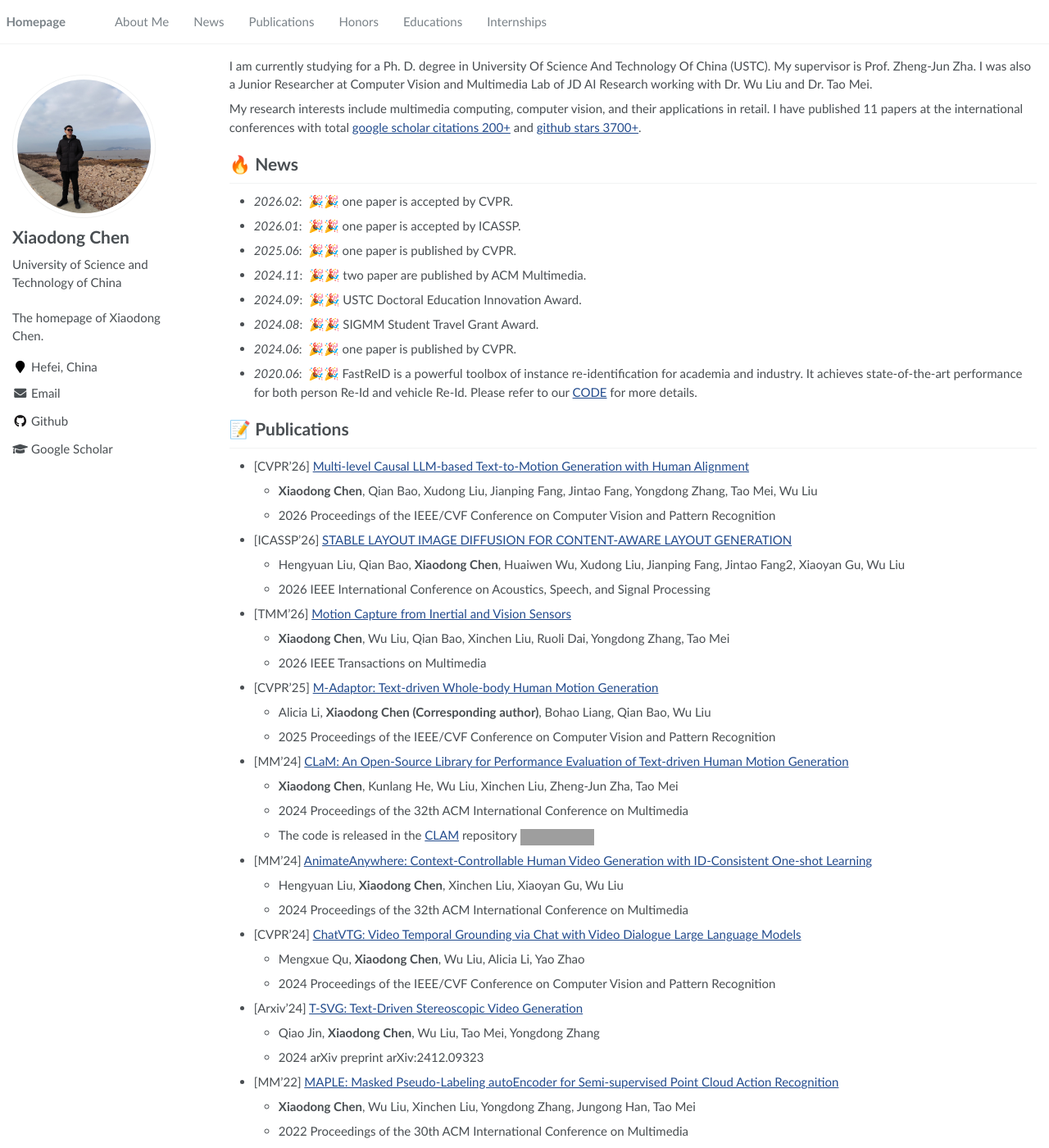
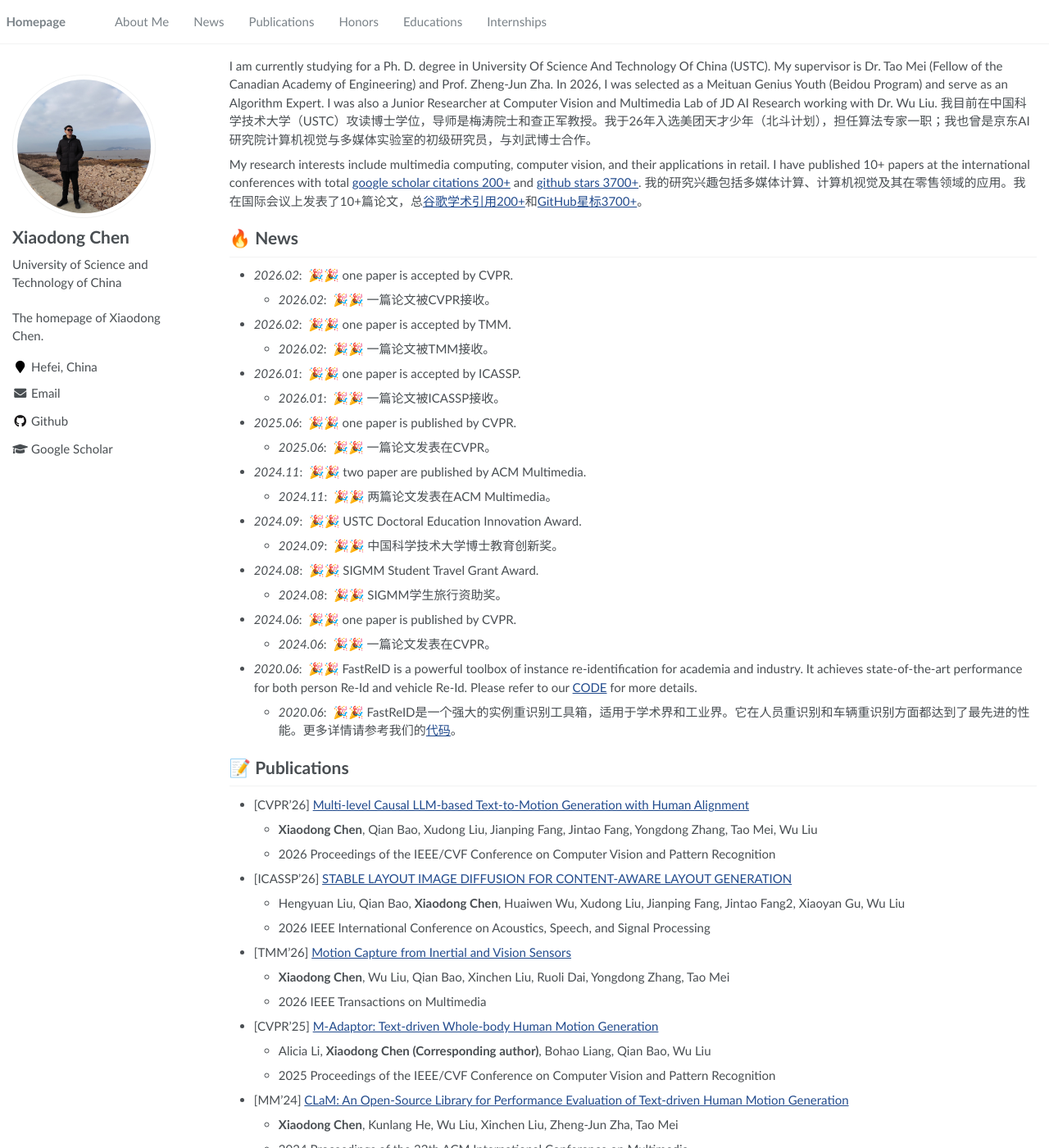
Before and after one commit to SheldongChen/SheldongChen.github.io, a Jekyll site: the page built from _pages/about.md, in a window 1280 px wide and 1400 px high. Shown: the whole window at 82% size. Built offline with Jekyll 4.4.1, drawn with Linux system fonts in a browser that asks for light colours; some of the changed text lies outside the part shown; grey boxes are pictures that could not be loaded.

Commit message:
Update about.md

```diff
--- a/_pages/about.md
+++ b/_pages/about.md
@@ -16,21 +16,33 @@ redirect_from:
 {% assign url = gsDataBaseUrl | append: "google-scholar-stats/gs_data_shieldsio.json" %}
 
 <span class='anchor' id='about-me'></span>
-I am currently studying for a Ph. D. degree in University Of Science And Technology Of China (USTC). My supervisor is Prof. Zheng-Jun Zha.
-I was also a Junior Researcher at Computer Vision and Multimedia Lab of JD AI Research working with Dr. Wu Liu and Dr. Tao Mei.
+I am currently studying for a Ph. D. degree in University Of Science And Technology Of China (USTC). My supervisor is Dr. Tao Mei (Fellow of the Canadian Academy of Engineering) and Prof. Zheng-Jun Zha.
+In 2026, I was selected as a Meituan Genius Youth (Beidou Program) and serve as an Algorithm Expert. I was also a Junior Researcher at Computer Vision and Multimedia Lab of JD AI Research working with Dr. Wu Liu.
+我目前在中国科学技术大学（USTC）攻读博士学位，导师是梅涛院士和查正军教授。我于26年入选美团天才少年（北斗计划），担任算法专家一职；我也曾是京东AI研究院计算机视觉与多媒体实验室的初级研究员，与刘武博士合作。
 
-My research interests include multimedia computing, computer vision, and their applications in retail. I have published 11 papers at the international conferences with total [google scholar citations 200+](https://scholar.google.com/citations?user=FZJ-fFYAAAAJ) and [github stars 3700+](https://github.com/SheldongChen).
+My research interests include multimedia computing, computer vision, and their applications in retail. I have published 10+ papers at the international conferences with total [google scholar citations 200+](https://scholar.google.com/citations?user=FZJ-fFYAAAAJ) and [github stars 3700+](https://github.com/SheldongChen).
+我的研究兴趣包括多媒体计算、计算机视觉及其在零售领域的应用。我在国际会议上发表了10+篇论文，总[谷歌学术引用200+](https://scholar.google.com/citations?user=FZJ-fFYAAAAJ)和[GitHub星标3700+](https://github.com/SheldongChen)。
 
 
 # 🔥 News
 - *2026.02*: &nbsp;🎉🎉 one paper is accepted by CVPR.
+  - *2026.02*: &nbsp;🎉🎉 一篇论文被CVPR接收。
+- *2026.02*: &nbsp;🎉🎉 one paper is accepted by TMM.
+  - *2026.02*: &nbsp;🎉🎉 一篇论文被TMM接收。
 - *2026.01*: &nbsp;🎉🎉 one paper is accepted by ICASSP.
+  - *2026.01*: &nbsp;🎉🎉 一篇论文被ICASSP接收。
 - *2025.06*: &nbsp;🎉🎉 one paper is published by CVPR.
+  - *2025.06*: &nbsp;🎉🎉 一篇论文发表在CVPR。
 - *2024.11*: &nbsp;🎉🎉 two paper are published by ACM Multimedia.
+  - *2024.11*: &nbsp;🎉🎉 两篇论文发表在ACM Multimedia。
 - *2024.09*: &nbsp;🎉🎉 USTC Doctoral Education Innovation Award.
+  - *2024.09*: &nbsp;🎉🎉 中国科学技术大学博士教育创新奖。
 - *2024.08*: &nbsp;🎉🎉 SIGMM Student Travel Grant Award.
+  - *2024.08*: &nbsp;🎉🎉 SIGMM学生旅行资助奖。
 - *2024.06*: &nbsp;🎉🎉 one paper is published by CVPR.
+  - *2024.06*: &nbsp;🎉🎉 一篇论文发表在CVPR。
 - *2020.06*: &nbsp;🎉🎉 FastReID is a powerful toolbox of instance re-identification for academia and industry. It achieves state-of-the-art performance for both person Re-Id and vehicle Re-Id. Please refer to our [CODE](https://github.com/JDAI-CV/fast-reid) for more details.
+  - *2020.06*: &nbsp;🎉🎉 FastReID是一个强大的实例重识别工具箱，适用于学术界和工业界。它在人员重识别和车辆重识别方面都达到了最先进的性能。更多详情请参考我们的[代码](https://github.com/JDAI-CV/fast-reid)。
 
 # 📝 Publications
 
@@ -95,25 +107,44 @@ My research interests include multimedia computing, computer vision, and their a
 
 # 📝 Honors
 - *2024.09*, **USTC Doctoral Education Innovation Award**
+  - *2024.09*，**中国科学技术大学博士教育创新奖**
 - *2024.09*, USTC First Prize of Ph.D Scholarship
+  - *2024.09*，中国科学技术大学博士一等奖学金
 - *2024.08*, **ACM/SIGMM Student Travel Grant Award**
+  - *2024.08*，**ACM/SIGMM学生旅行资助奖**
 - *2023.09*, USTC First Prize of Ph.D Scholarship
+  - *2023.09*，中国科学技术大学博士一等奖学金
 - *2023.02*, **National Scholarship**
+  - *2023.02*，**国家奖学金**
 - *2022.09*, USTC First Prize of Ph.D Scholarship
+  - *2022.09*，中国科学技术大学博士一等奖学金
 - *2022.06*, **IEEE MSA-Technical Committee Best Paper Award-Honorable Mention**
+  - *2022.06*，**IEEE MSA技术委员会最佳论文奖-荣誉提名**
 - *2021.12*, **Hua Wei Scholarship**
+  - *2021.12*，**华为奖学金**
 - *2021.09*, USTC First Prize of M.D Scholarship
+  - *2021.09*，中国科学技术大学硕士一等奖学金
 - *2021.09*, **First Runner-up in ICCV 2021 [DeeperAction](https://deeperaction.github.io/iccv21) Challenge - Kinetics-TPS Track**
+  - *2021.09*，**ICCV 2021 [DeeperAction](https://deeperaction.github.io/iccv21)挑战赛-Kinetics-TPS赛道亚军**
 - *2020.09*, USTC First Prize of M.D Scholarship
+  - *2020.09*，中国科学技术大学硕士一等奖学金
 - *2019.09*, USTC Gold Scholarship for Outstanding Students
+  - *2019.09*，中国科学技术大学优秀学生金奖
 - *2018.09*, USTC Gold Scholarship for Outstanding Students
+  - *2018.09*，中国科学技术大学优秀学生金奖
 - *2017.09*, USTC Silver Scholarship for Outstanding Students
+  - *2017.09*，中国科学技术大学优秀学生银奖
 
 # 💻 Internships
-- *2024.12 - Now*, Meituan, Research Intern, China.
+- *2024.12 - Now*, Meituan, Algorithm Expert, China.
+  - *2024.12 - 至今*，美团，算法专家，中国。
 - *2021.04 - 2024.06*, JD.com, Research Intern, China.
+  - *2021.04 - 2024.06*，京东，研究实习生，中国。
 
 # 📖 Educations
 - *2020.09 - 2026.07 (now)*, Ph.D., Automation, University Of Science And Technology Of China.
+  - *2020.09 - 2026.07（至今）*，博士，自动化，中国科学技术大学。
 - *2018.02 - 2018.06*, Student-exchange Project of the [C9 League](https://en.wikipedia.org/wiki/C9_League), Electronic Science and technology, Zhejiang University.
+  - *2018.02 - 2018.06*，[C9联盟](https://en.wikipedia.org/wiki/C9_League)学生交换项目，电子科学与技术，浙江大学。
 - *2016.09 - 2020.06*, Bachelor's degree, Electronic Science and technology, University Of Science And Technology Of China.
+  - *2016.09 - 2020.06*，学士学位，电子科学与技术，中国科学技术大学。
```
